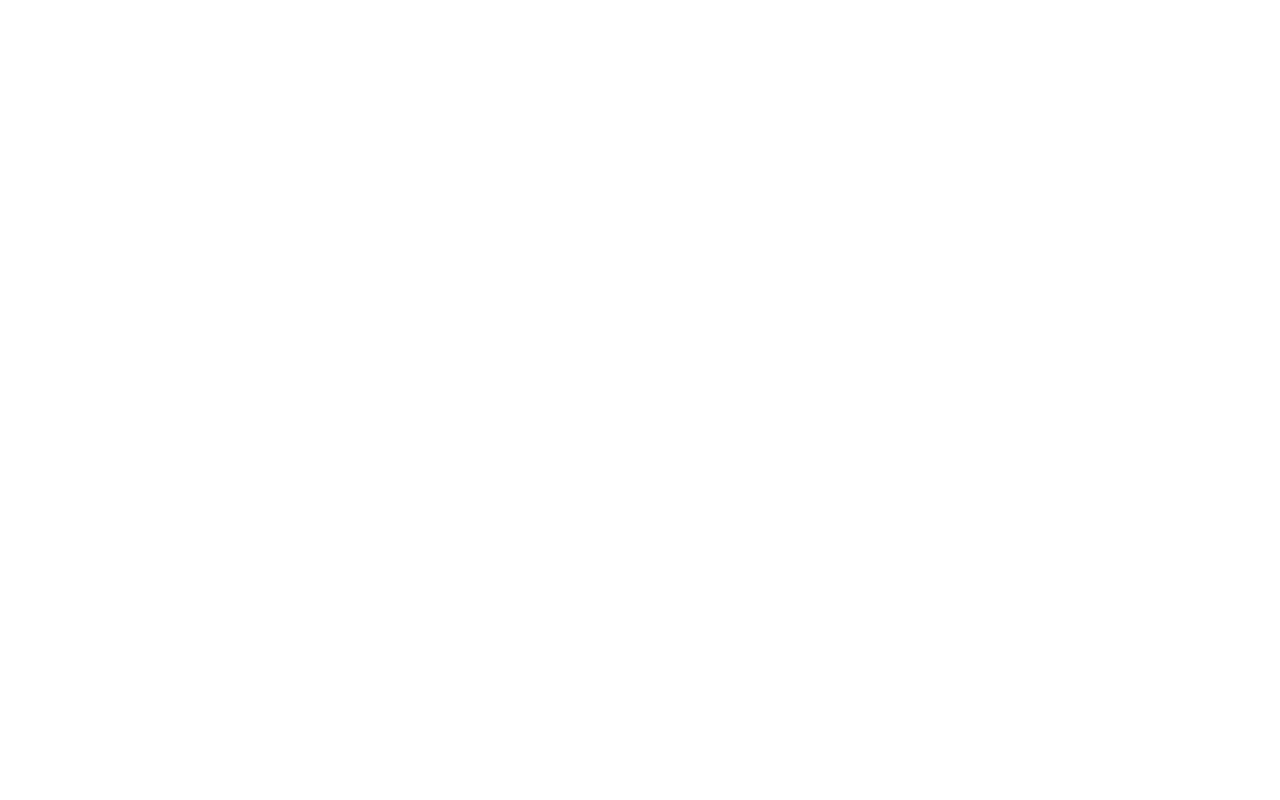
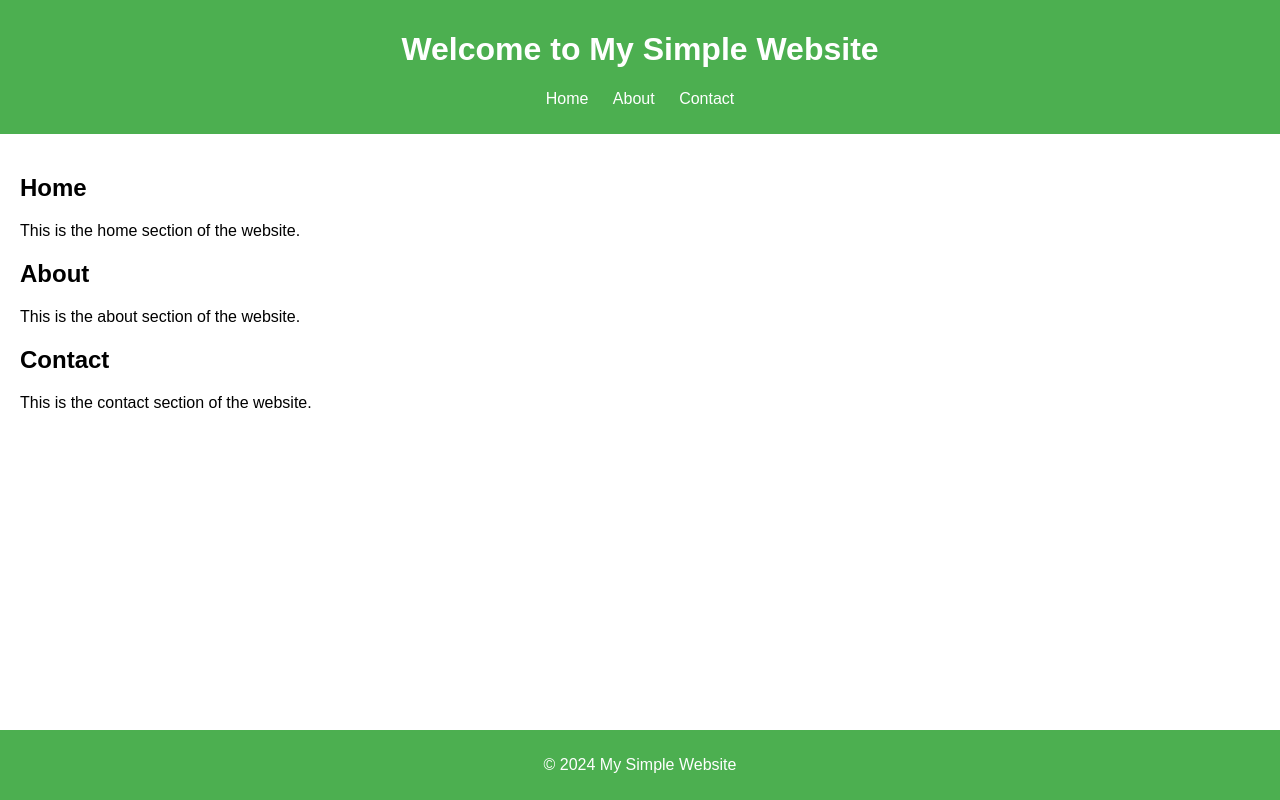
Before and after one commit to Racoon-69/Training-, a plain HTML site: page index.html in a window 1280 px wide. Drawn offline with Linux system fonts and the light colour scheme.

Commit message:
first commit

```diff
--- a/index.html
+++ b/index.html
@@ -3,9 +3,38 @@
 <head>
     <meta charset="UTF-8">
     <meta name="viewport" content="width=device-width, initial-scale=1.0">
-    <title>rikesh khatiwada</title>
+    <title>Simple Website</title>
+    <link rel="stylesheet" href="styles.css">
 </head>
 <body>
+    <header>
+        <h1>Welcome to My Simple Website</h1>
+        <nav>
+            <ul>
+                <li><a href="#home">Home</a></li>
+                <li><a href="#about">About</a></li>
+                <li><a href="#contact">Contact</a></li>
+            </ul>
+        </nav>
+    </header>
 
+    <main>
+        <section id="home">
+            <h2>Home</h2>
+            <p>This is the home section of the website.</p>
+        </section>
+        <section id="about">
+            <h2>About</h2>
+            <p>This is the about section of the website.</p>
+        </section>
+        <section id="contact">
+            <h2>Contact</h2>
+            <p>This is the contact section of the website.</p>
+        </section>
+    </main>
+
+    <footer>
+        <p>&copy; 2024 My Simple Website</p>
+    </footer>
 </body>
 </html>
--- /dev/null
+++ b/styles.css
@@ -0,0 +1,46 @@
+body {
+    font-family: Arial, sans-serif;
+    margin: 0;
+    padding: 0;
+    box-sizing: border-box;
+}
+
+header {
+    background-color: #4CAF50;
+    color: white;
+    padding: 10px 0;
+    text-align: center;
+}
+
+nav ul {
+    list-style-type: none;
+    padding: 0;
+}
+
+nav ul li {
+    display: inline;
+    margin: 0 10px;
+}
+
+nav ul li a {
+    color: white;
+    text-decoration: none;
+}
+
+main {
+    padding: 20px;
+}
+
+section {
+    margin-bottom: 20px;
+}
+
+footer {
+    background-color: #4CAF50;
+    color: white;
+    text-align: center;
+    padding: 10px 0;
+    position: fixed;
+    width: 100%;
+    bottom: 0;
+}
```
